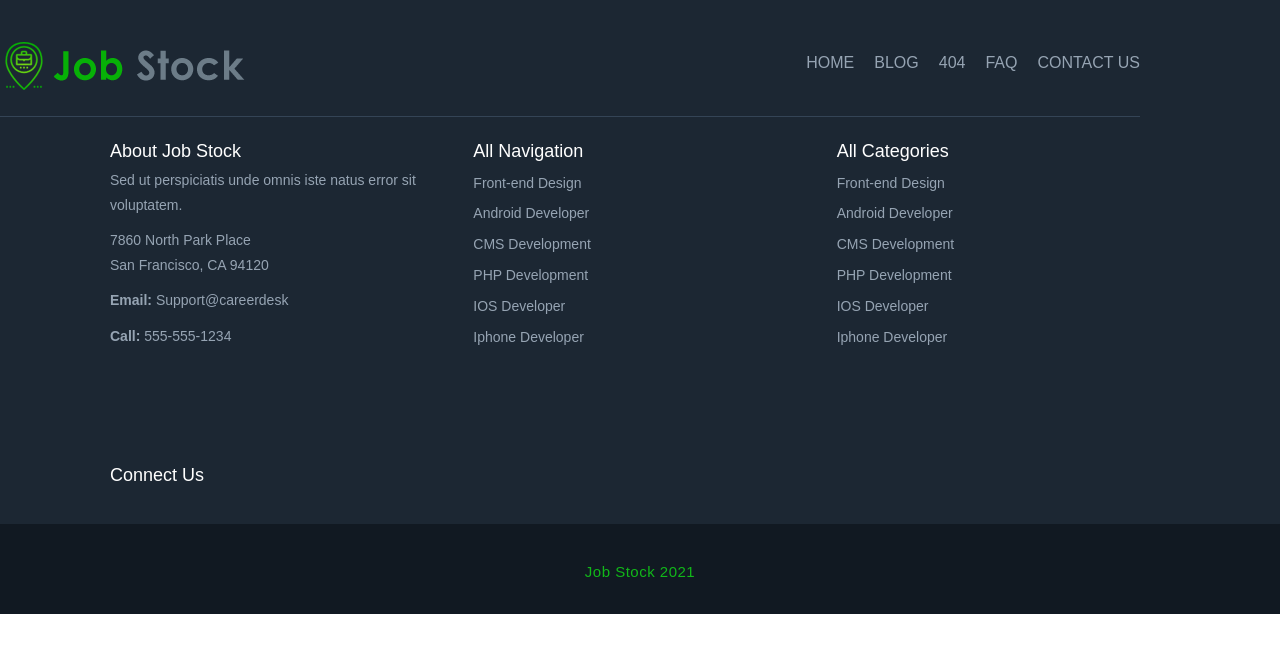
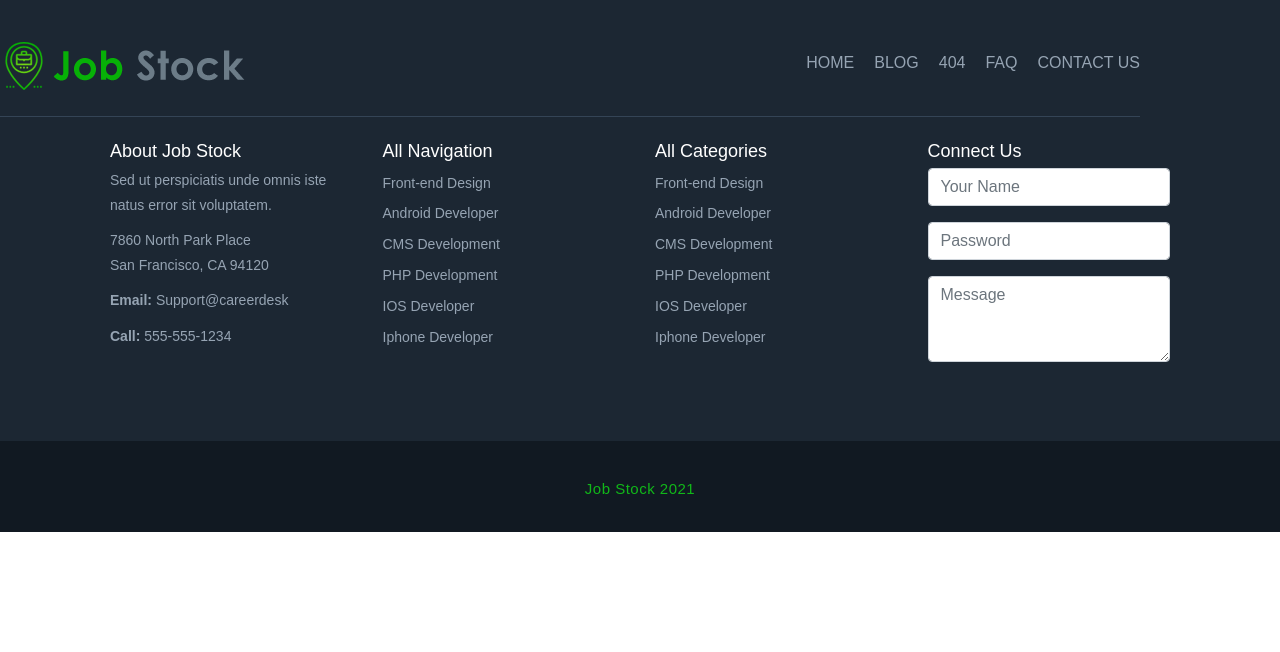
Before and after one commit to danishulhassan7/job-stock, a React (Create React App) app in the folder job-stock/: page /footer in a window 1280 px wide. Shown: the top 652 px of the page. Built offline with nearby package versions, Linux system fonts and the light colour scheme.

Commit message:
Job-Stock >> Footer: All Done except icons

```diff
--- a/job-stock/package.json
+++ b/job-stock/package.json
@@ -3,6 +3,9 @@
   "version": "0.1.0",
   "private": true,
   "dependencies": {
+    "@fortawesome/fontawesome-svg-core": "^1.2.34",
+    "@fortawesome/free-solid-svg-icons": "^5.15.2",
+    "@fortawesome/react-fontawesome": "^0.1.14",
     "@testing-library/jest-dom": "^5.11.8",
     "@testing-library/react": "^11.2.3",
     "@testing-library/user-event": "^12.6.0",
--- a/job-stock/src/components/Footer.js
+++ b/job-stock/src/components/Footer.js
@@ -1,12 +1,13 @@
 import React from 'react';
 import '../App.css';
 import 'bootstrap/dist/css/bootstrap.min.css';
-import { Container, Row, Col, Tabs, Tab } from 'react-bootstrap';
+import { Container, Row, Col} from 'react-bootstrap';
 import Styles from './Styles';
 import FooterImg from '../assets/img/footer-logo.png';
+import FooterForm from './FooterForm';
 
 function Footer() {
-    return(
+    return (
         <Styles>
             <footer className="footer">
                 <Container className="lg-menu">
@@ -27,12 +28,12 @@ function Footer() {
                 </Container>
                 <Container>
                     <Row className="row no-padding">
-						<Col md={4}>
+                        <Col md={3} sm={12}>
                             <div className="footer-widget">
                                 <h3 className="widgettitle widget-title">About Job Stock</h3>
                                 <div className="textwidget">
                                     <p>Sed ut perspiciatis unde omnis iste natus error sit voluptatem.</p>
-							<p>7860 North Park Place<br/>San Francisco, CA 94120</p>
+                                    <p>7860 North Park Place<br />San Francisco, CA 94120</p>
                                     <p><strong>Email:</strong> Support@careerdesk</p>
                                     <p><strong>Call:</strong> <a href="tel:+15555555555">555-555-1234</a></p>
                                     <ul className="footer-social">
@@ -45,7 +46,7 @@ function Footer() {
                                 </div>
                             </div>
                         </Col>
-						<Col md={4}>
+                        <Col md={3} sm={12}>
                             <div className="footer-widget">
                                 <h3 className="widgettitle widget-title">All Navigation</h3>
                                 <div className="textwidget">
@@ -63,7 +64,7 @@ function Footer() {
                             </div>
                         </Col>
 
-						<Col md={4}>
+                        <Col md={3} sm={12}>
                             <div className="footer-widget">
                                 <h3 className="widgettitle widget-title">All Categories</h3>
                                 <div className="textwidget">
@@ -79,16 +80,11 @@ function Footer() {
                             </div>
                         </Col>
 
-						<Col md={4}>
+                        <Col md={3} sm={12}>
                             <div className="footer-widget">
                                 <h3 className="widgettitle widget-title">Connect Us</h3>
                                 <div className="textwidget">
-							{/* <form className="footer-form">
-								<input type="text" className="form-control" placeholder="Your Name">
-								<input type="text" className="form-control" placeholder="Email">
-								<textarea className="form-control" placeholder="Message"></textarea>
-								<button type="submit" className="btn btn-primary">Login</button>
-							</form> */}
+                                    <FooterForm/>
                                 </div>
                             </div>
                         </Col>
--- /dev/null
+++ b/job-stock/src/components/FooterForm.js
@@ -0,0 +1,23 @@
+import React from 'react';
+import '../App.css';
+import 'bootstrap/dist/css/bootstrap.min.css';
+import { Form } from 'react-bootstrap';
+
+
+function FooterForm() {
+    return(
+        <Form>
+    <Form.Group controlId="formGroupEmail">
+        <Form.Control type="text" placeholder="Your Name" />
+    </Form.Group>
+    <Form.Group controlId="formGroupPassword">
+        <Form.Control type="email" placeholder="Password" />
+    </Form.Group>
+    <Form.Group controlId="exampleForm.ControlTextarea1">
+        <Form.Control as="textarea" rows={3} placeholder="Message" />
+    </Form.Group>
+</Form>
+    );
+}
+
+export default FooterForm;
```
Also changed, not shown: 2 other files (tests, documents, lock files or other folders). Lines whose indentation alone changed are shown as unchanged.
